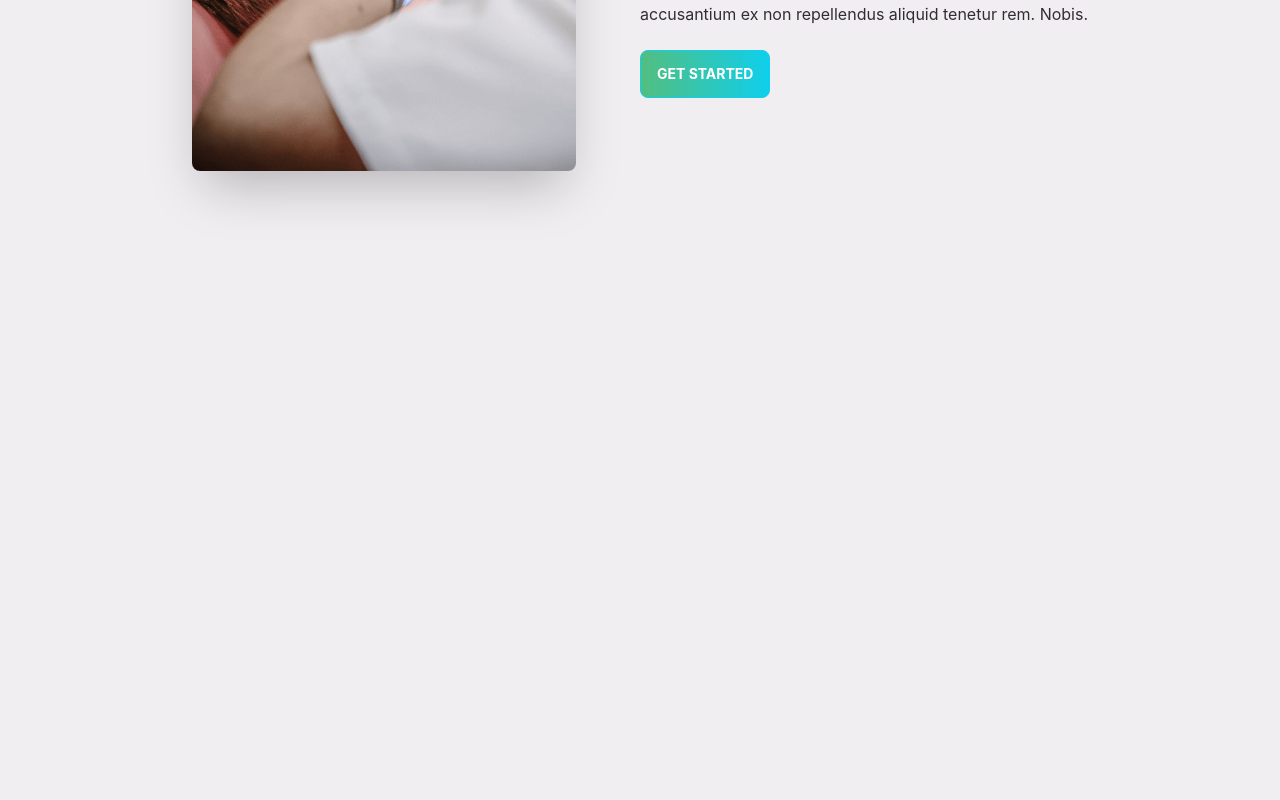
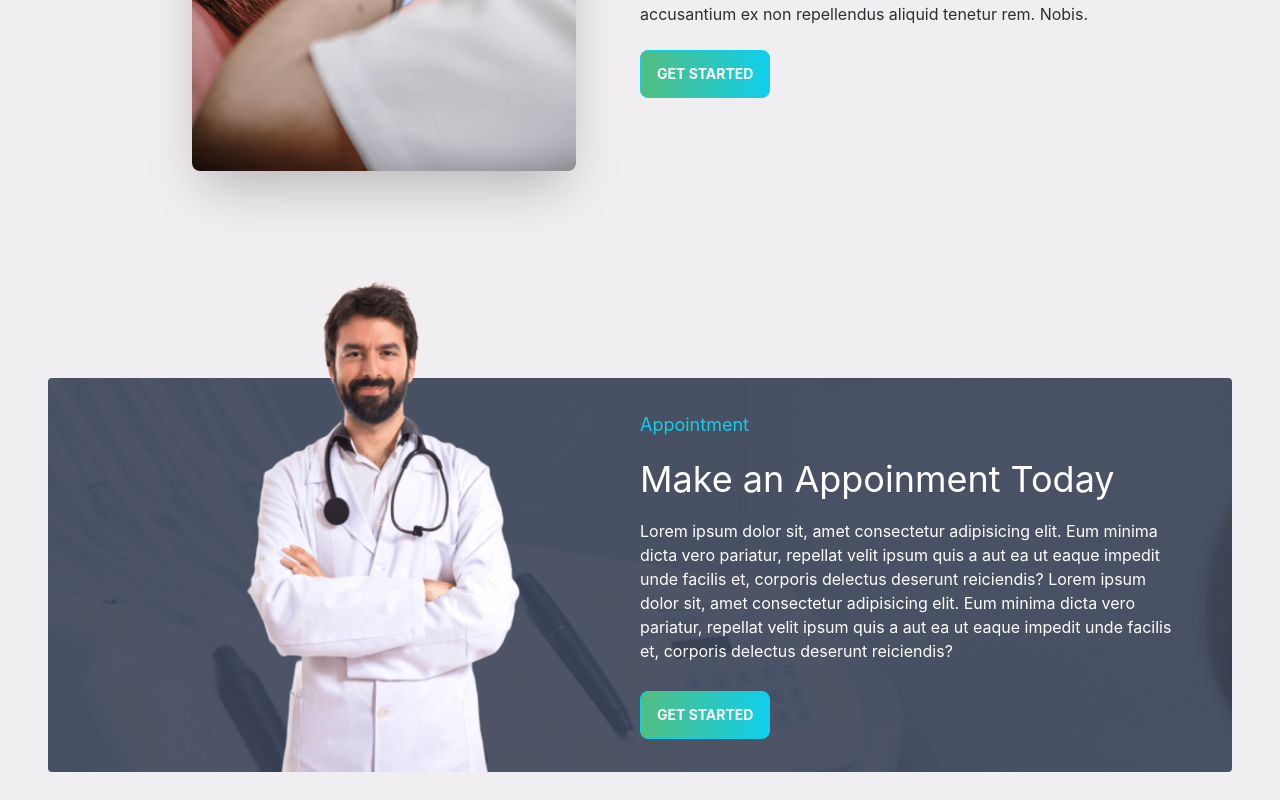
Before and after one commit to SanzinaHossain/Doctor-Portal-Client, a React (Create React App) app: page / in a window 1280 px wide. Shown: the part 2077-2877 px from the top of the page. Before the commit the page ends 2407 px from the top, so only its background shows below. Built offline with nearby package versions, Linux system fonts and the light colour scheme.

Commit message:
myappointment

```diff
--- a/src/Pages/Home/Home.js
+++ b/src/Pages/Home/Home.js
@@ -2,6 +2,7 @@ import React from 'react'
 import Banner from '../Banner/Banner'
 import Exceptional from '../Exceptional/Exceptional'
 import Info from '../Info/Info'
+import MakeApoint from '../MakeApoint/MakeApoint'
 import Services from '../Services/Services'
 
 const Home = () => {
@@ -11,6 +12,7 @@ const Home = () => {
        <Info></Info>
        <Services></Services>
        <Exceptional></Exceptional>
+       <MakeApoint></MakeApoint>
     </div>
   )
 }
--- /dev/null
+++ b/src/Pages/MakeApoint/MakeApoint.js
@@ -0,0 +1,23 @@
+import React from 'react'
+import doctor from "../../assets/images/doctor.png"
+import appointment from "../../assets/images/appointment.png"
+const MakeApoint = () => {
+  return (
+    <section class="mx-12 rounded px-2 lg:px-12 mt-12 mb-7" style={{backgroundImage:`url(${appointment})`}}>
+        <div class="flex justify-center items-center">
+        <div class="flex-1 hidden lg:block">
+             <img class="mt-[-150px]" src={doctor} alt="doctor"/>
+        </div>
+        <div class="flex-1 lg:p-0 p-5 text-center lg:text-left">
+            <h3 class="bold text-primary text-lg">Appointment</h3>
+            <h2 class="text-4xl text-white mt-5">Make an Appoinment Today</h2>
+            <p class="text-white mt-5">Lorem ipsum dolor sit, amet consectetur adipisicing elit. Eum minima dicta vero pariatur, repellat velit ipsum quis a aut ea ut eaque impedit unde facilis et, corporis delectus deserunt reiciendis?
+            Lorem ipsum dolor sit, amet consectetur adipisicing elit. Eum minima dicta vero pariatur, repellat velit ipsum quis a aut ea ut eaque impedit unde facilis et, corporis delectus deserunt reiciendis?</p>
+            <button class="btn btn-primary uppercase bold text-white font-bold bg-gradient-to-r from-secondary to primary mt-7">Get Started</button>
+        </div>
+    </div>
+    </section>
+  )
+}
+
+export default MakeApoint
```
